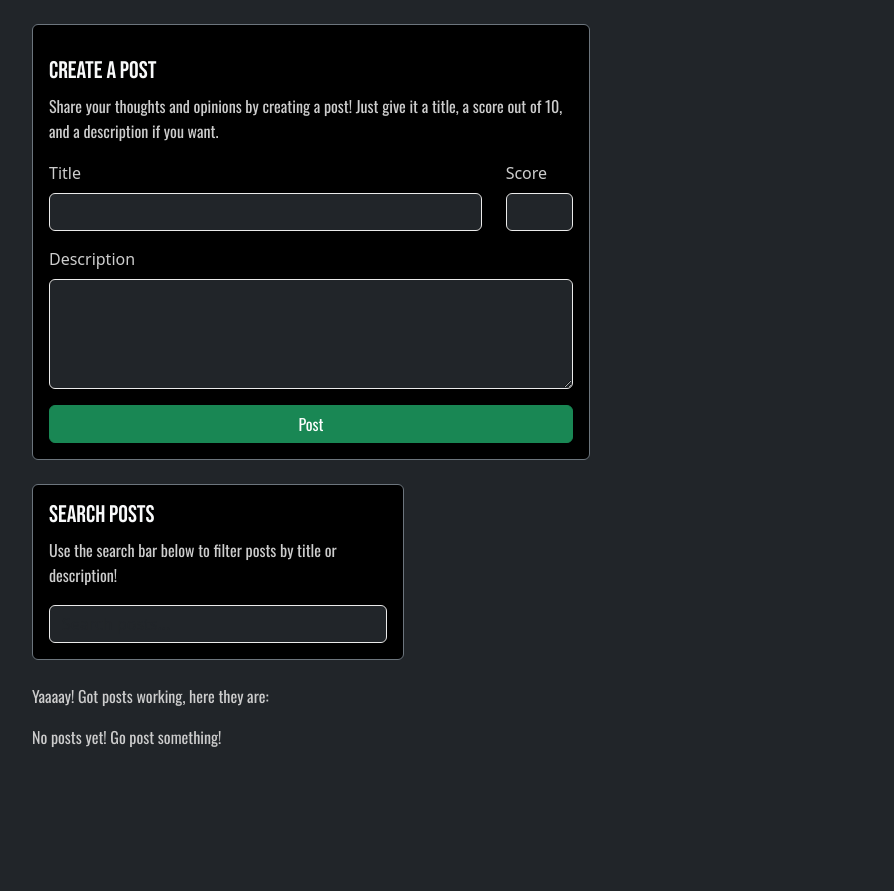
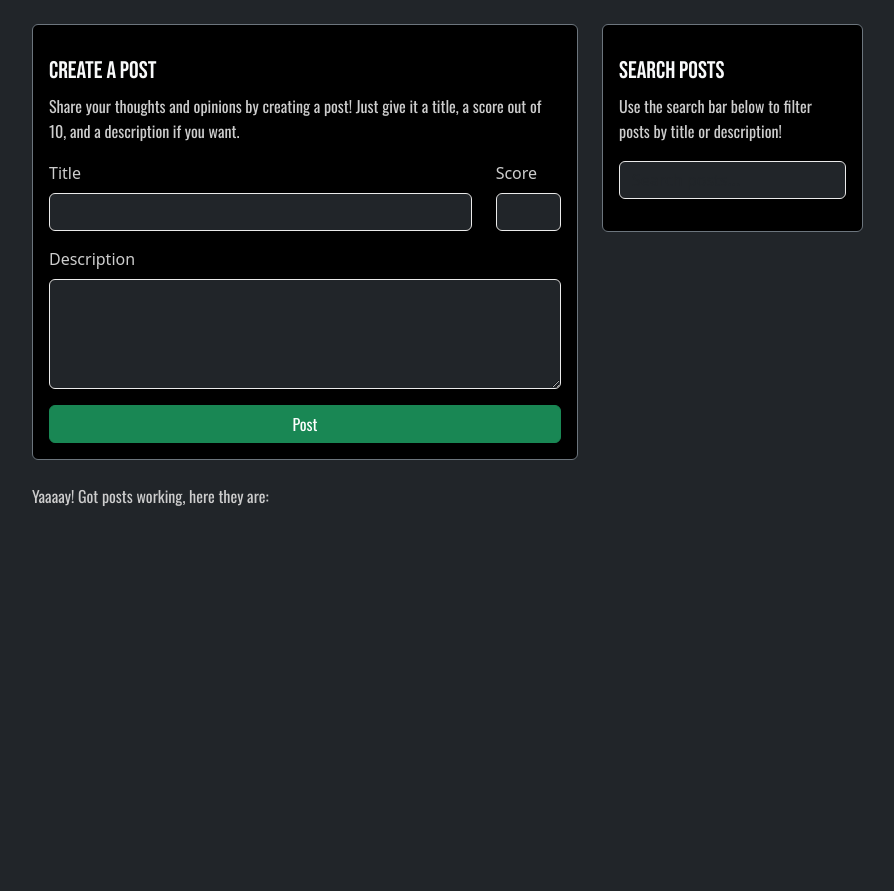
Before and after one commit to BobTheFrob/flask-project, a Flask app: page /posts in a window 1280 px wide. Shown: the part 203-1094 px from the top of the page, without its empty margins (50-944 px from the left). After the commit the page ends 709 px from the top, so only its background shows below. Run offline with Flask 3, Linux system fonts and the light colour scheme; data that the repository does not hold is empty.

Commit message:
Made search work without whitespace for better searches and minor css changes

```diff
--- a/dweb/static/script.js
+++ b/dweb/static/script.js
@@ -26,10 +26,10 @@ document.querySelectorAll(".edit-form").forEach(form => {
 // SEARCH
 document.getElementById("search-input").addEventListener("keyup", (e) => {
     console.log("input: ", e.target.value)
-    const re = new RegExp(e.target.value, "i");
+    let re = new RegExp(e.target.value.replace(/\s+/g,""), "gi");
     console.log(re)
     document.getElementById("posts-container").querySelectorAll(".post-card").forEach(card => {
-    if (card.querySelector(".card-title").textContent.match(re) || card.querySelector(".dyprintnewline").textContent.match(re)) {
+    if (card.querySelector(".card-title").textContent.replace(/\s+/g,"").match(re) || card.querySelector(".dyprintnewline").textContent.replace(/\s+/g,"").match(re)) {
         card.classList.remove("dhiddenarea")
     }
     else {
--- a/dweb/templates/posts.html
+++ b/dweb/templates/posts.html
@@ -14,10 +14,9 @@
     {% if warning %}
         <p class="text-warning">{{ warning }}</p>
     {% endif %}
-    {% if message %}
-        <p class="text-primary">{{ message }}</p>
-    {% endif %}
-    <div class="card bg-black text-light border-secondary mb-4 col-lg-6 col-md-8">
+    <div class="row row-cols-1 row-cols-lg-4">
+        <div class="col-lg-6">
+            <div class="card bg-black text-light border-secondary mb-4">
                 <div class="card-body mt-3">
                     <h2 class="h4 card-title">Create a post</h2>
                     <p class="card-text">Share your thoughts and opinions by creating a post! Just give it a title, a score out of 10, and a description if you want.</p>
@@ -41,11 +40,15 @@
                     </form>
                 </div>
             </div>
-    <div class="card bg-black text-light border-secondary mb-4 col-lg-4 col-md-6">
-        <div class="card-body">
+        </div>
+        <div class="col-lg-3">
+            <div class="card bg-black text-light border-secondary mb-4">
+                <div class="card-body mt-3">
                     <h2 class="h4 card-title">Search posts</h2>
                     <p class="card-text">Use the search bar below to filter posts by title or description!</p>
-            <input class="form-control" id="search-input" placeholder="Search posts...">
+                    <input class="form-control mb-3" id="search-input" placeholder="Search posts...">
+                </div>
+            </div>
         </div>
     </div>
     <p>Yaaaay! Got posts working, here they are:</p>
@@ -90,6 +93,6 @@
                 </div>
             </div>
         {% endfor %}
+    </div>
     <p class="dmessage"></p>
-    </div>
 {% endblock %}
```
Lines whose indentation alone changed are shown as unchanged.
